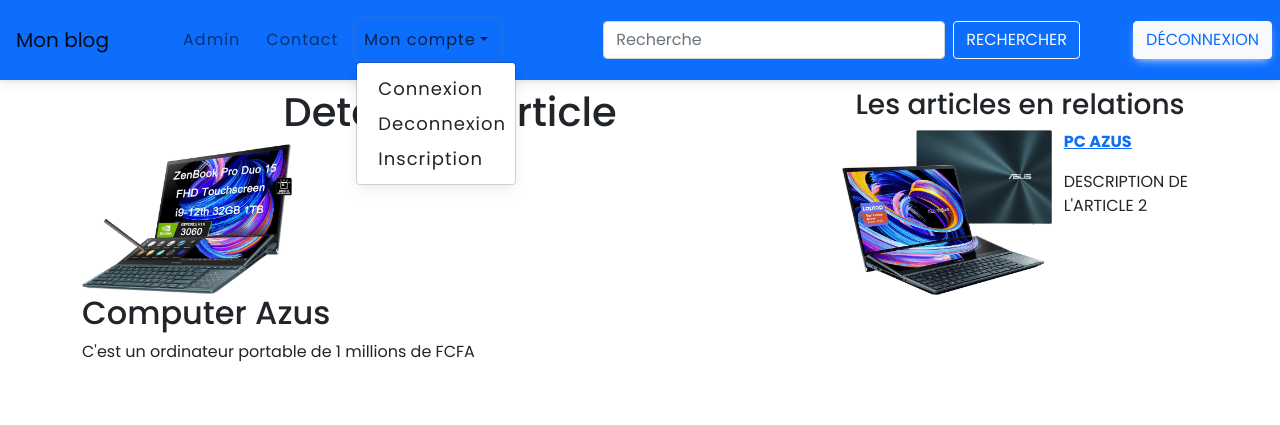
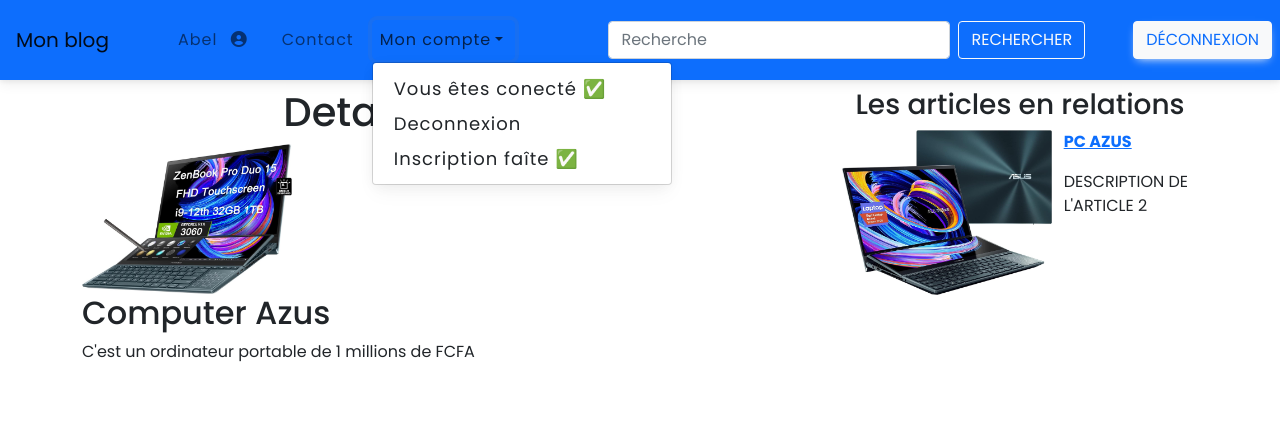
Before and after one commit to Abel-Dev-KPOKOUTA/My_blog_ecommerce, a Django app: page /blog/article/info/3/ in a window 1280 px wide, after a click on "Mon compte". Shown: the top 425 px of the page. Run offline with Django 5.2, Linux system fonts and the light colour scheme; a user stored in the database is signed in; data comes from the database, SQL or seed files in the repository; both versions use the stored data as it was after the commit; some libraries are stand-ins or nearby versions.

Commit message:
modification

```diff
--- a/blog/templates/blog/footer.html
+++ b/blog/templates/blog/footer.html
@@ -22,7 +22,7 @@
           <!-- Copyright -->
           <div class="text-center p-3" style="background-color: rgba(0, 0, 0, 0.2);">
               © 2024 Copyright:
-              <a class="text-white" href="https://mdbootstrap.com/">abelkpokouta</a>
+              <a class="text-white" href="mailto:kpokoutaabel@gmail.com">abelkpokouta</a>
           </div>
           <!-- Copyright -->
       </footer>
--- a/blog/templates/blog/navigation_bar.html
+++ b/blog/templates/blog/navigation_bar.html
@@ -49,17 +49,30 @@
         <div class="collapse navbar-collapse" id="navbarNav">
             <ul class="navbar-nav me-auto">
                 <li class="nav-item">
-                    <a href="{% url 'app_admin:tableau' %}" class="nav-link">Admin</a>
+                    {% if user.is_authenticated %}
+                    <a href="{% url 'app_admin:tableau' %}" class="nav-link">{{ user.username }} <i class="fas fa-user-circle me-2"></i></a>
+                    {% else %}
+                    <a href="{% url 'app_admin:tableau' %}" class="nav-link">None</a>
+                    {% endif %}
                 </li>
                 <li class="nav-item">
-                    <a href="#" class="nav-link">Contact</a>
+                    <a href="{% url 'blog_site:contact_admin' %}" class="nav-link">Contact</a>
                 </li>
                 <li class="nav-item dropdown">
                     <a href="#" class="nav-link dropdown-toggle" id="navbarDropdown" role="button" data-bs-toggle="dropdown" aria-expanded="false">Mon compte</a>
-                    <ul class="dropdown-menu" aria-labelledby="navbarDropdown">
+                    <ul class="dropdown-menu" aria-labelledby="navbarDropdown" style="width: 300px;">
+                        {% if user.is_authenticated %}
+                        <li><a href="{% url 'authentification:user_connexion' %}" class="dropdown-item">Vous êtes conecté ✅</a></li>
+                        {% else %}
                         <li><a href="{% url 'authentification:user_connexion' %}" class="dropdown-item">Connexion</a></li>
+                        {% endif %}
                         <li><a href="{% url 'authentification:user_deconnexion' %}" class="dropdown-item">Deconnexion</a></li>
-                        <li><a href="#" class="dropdown-item">Inscription</a></li>
+                        {% if user.is_authenticated %}
+                        <li><a href="#" class="dropdown-item">Inscription faîte ✅</a></li>
+                        {% else %}
+                        <li><a href="#" class="dropdown-item">Inscription </a></li>
+                        {% endif %}
+
                     </ul>
                 </li>
             </ul>
--- a/blog/urls.py
+++ b/blog/urls.py
@@ -6,4 +6,5 @@
     path("mon_site/accueil/" , views.afficher , name="afficher"),
     path("article/info/<int:id_article>/", views.afficher_info_article , name="article_info"),
     path('article/recherche/',views.search, name="rechercher"),
+    path('contact/administrateur/' , views.contact , name="contact_admin"),
 ]
--- a/blog/views.py
+++ b/blog/views.py
@@ -19,6 +19,9 @@
     liste_de_recherche=Article.objects.filter(title__contains=query)
     return render(request,"blog/search.html", {"liste_de_recherche":liste_de_recherche})
 
+def contact(request):
+    return render(request,"blog/contact.html")
+
 
 '''
 article_en_relation est la liste qui contient tout les articles de la categorie de l'article sur lequel on a cliquer ...
```
Also changed, not shown: app_admin/templates/app_admin/index.html (+5 -5 lines), app_admin/views.py (+12 -1 lines), blog/templates/blog/contact.html (added, +15 -0 lines), db.sqlite3.
